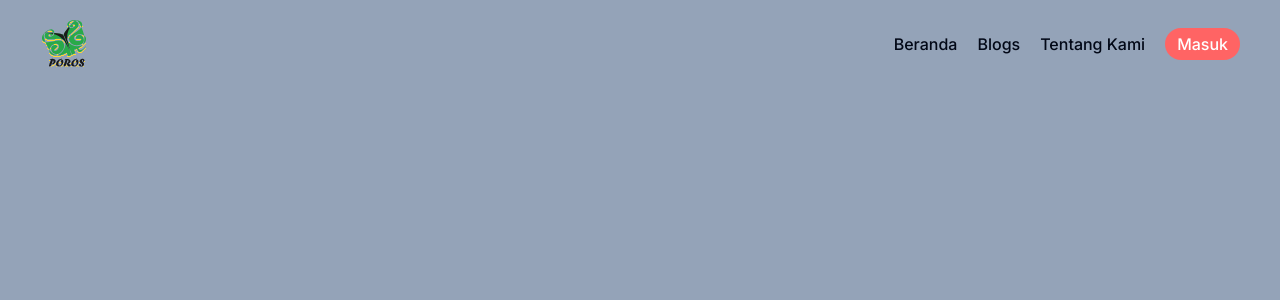
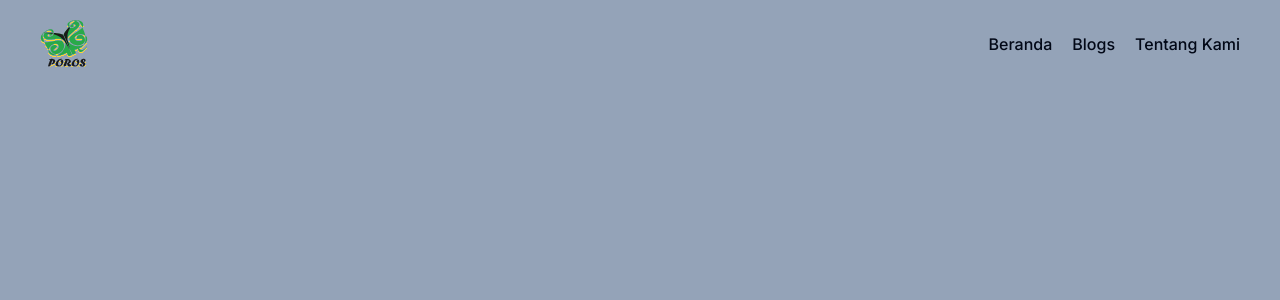
Before and after one commit to porosub/Poros-Web-Home-3.0, a Next.js app: page / in a window 1280 px wide. Shown: the top 300 px of the page. Built offline with nearby package versions, Linux system fonts and the light colour scheme.

Commit message:
optimisasi svg logo poros

```diff
--- a/src/components/Navbar.tsx
+++ b/src/components/Navbar.tsx
@@ -3,7 +3,8 @@
 import { useNavbarScroll } from "@/hooks/useNavbarScroll";
 import Link from "next/link";
 import { MenuIcon } from "./MenuIcon";
-import POROSLogo from "./POROSLogo";
+import POROSLogo from "../../public/logo-poros.svg";
+import Image from "next/image";
 
 const Navbar: React.FC = () => {
   const changeNav = useNavbarScroll();
@@ -14,8 +15,8 @@ const Navbar: React.FC = () => {
         changeNav ? "bg-opacity-40" : "bg-opacity-0"
       }`}
     >
-      <Link href={"/"}>
-        <POROSLogo className="w-12 h-12" />
+      <Link href={"/"} className="relative h-12 w-12">
+        <Image src={POROSLogo} alt="logo poros" fill={true} />
       </Link>
 
       <button type="button" className="block md:hidden">
@@ -32,14 +33,6 @@ const Navbar: React.FC = () => {
         <li>
           <Link href={"/tentang-kami"}>Tentang Kami</Link>
         </li>
-        <li>
-          <button
-            type="button"
-            className="bg-[#FF6464] text-white rounded-full py-1 px-3"
-          >
-            Masuk
-          </button>
-        </li>
       </ul>
     </nav>
   );
```
Also changed, not shown: public/logo-poros.svg (added).
